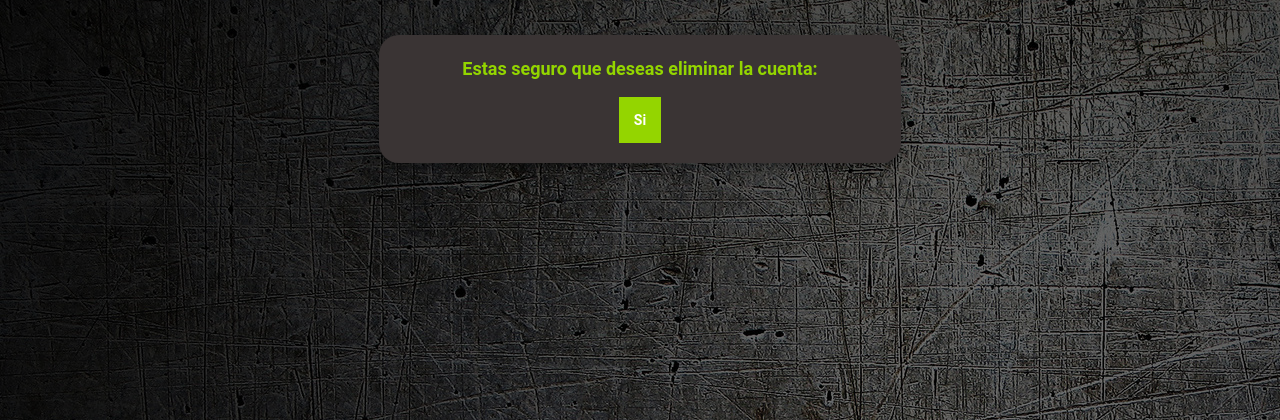
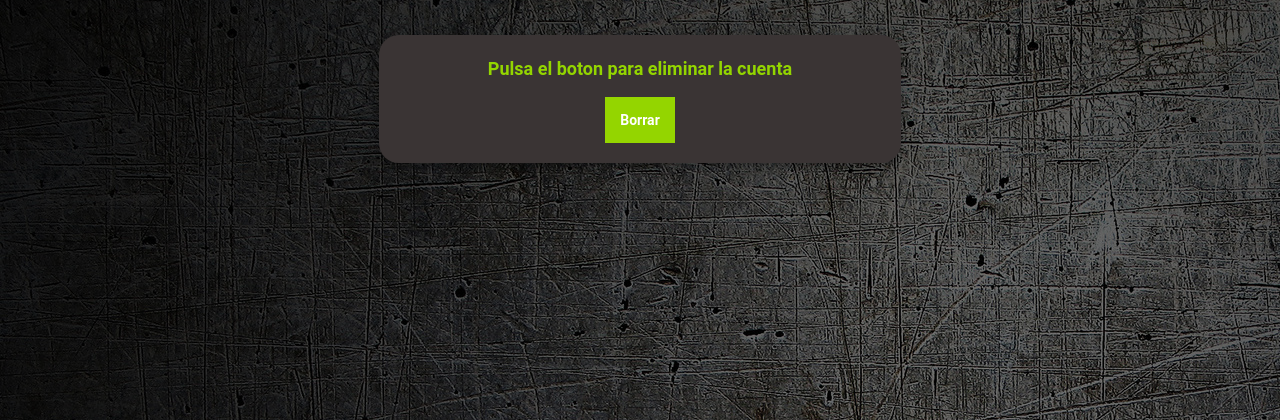
Before and after one commit to jlunar/trackmate, a PHP site: page /eliminar.php in a window 1280 px wide. Shown: the part 191-611 px from the top of the page. Run offline with PHP 8.4, Linux system fonts and the light colour scheme; some web fonts are replaced.

Commit message:
actualizacion pagina eliminar.php

```diff
--- a/eliminar.php
+++ b/eliminar.php
@@ -62,9 +62,9 @@
 
     <div class="subida">
         <form class="formSubida" action="eliminar.php" method="post">
-            <p class="psubida">Estas seguro que deseas eliminar la cuenta:</p>
+            <p class="psubida">Pulsa el boton para eliminar la cuenta</p>
 
-            <input type="submit"  name="submit" value="Si" class="boton">
+            <input type="submit"  name="submit" value="Borrar" class="boton">
 
 
 
```
